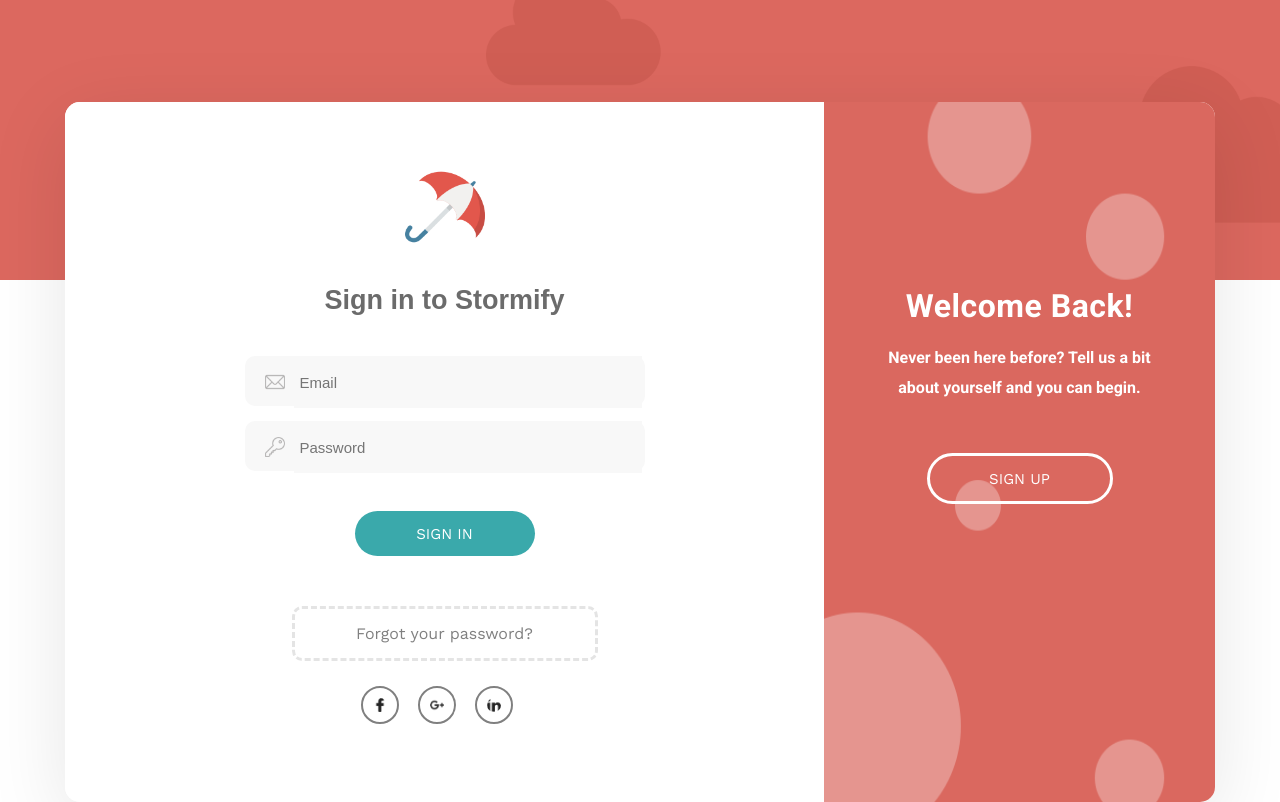
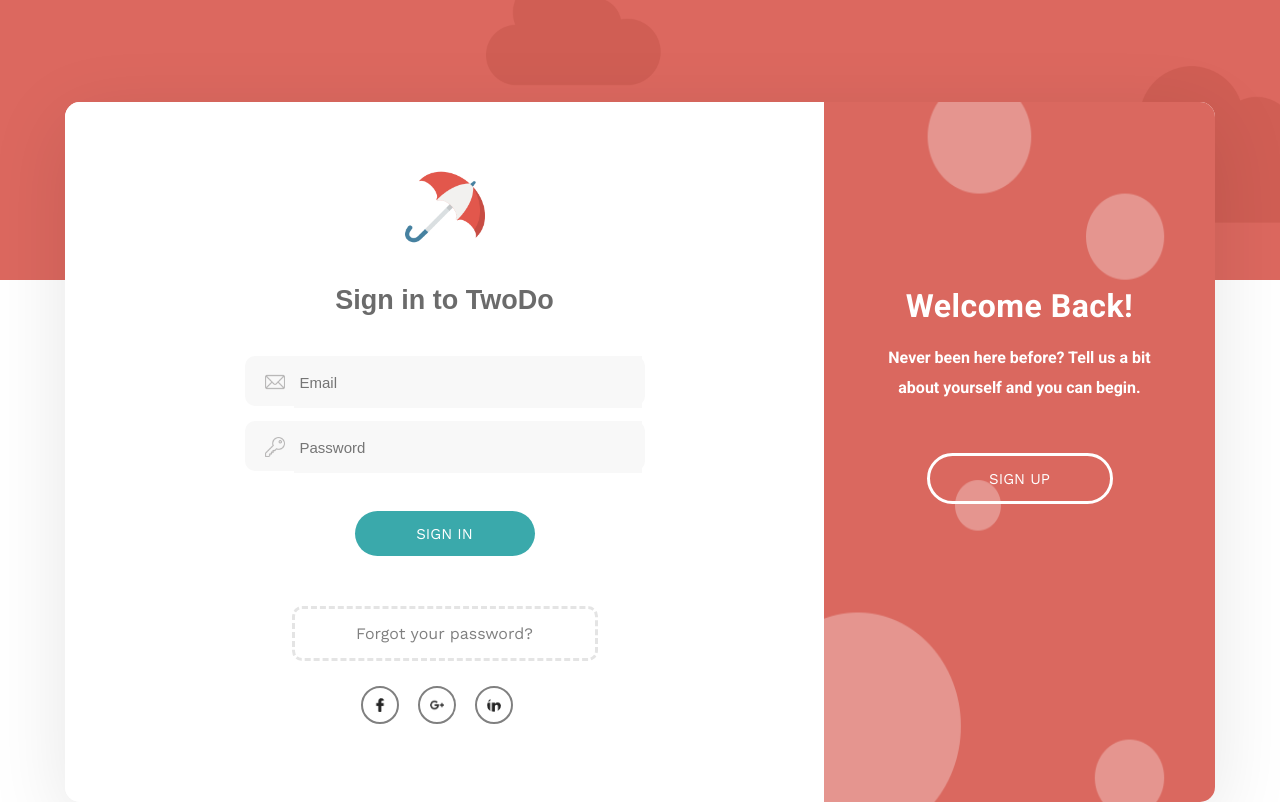
Before and after one commit to RichardFebres/is218p2, a PHP site: page /views/login.php in a window 1280 px wide. Run offline with PHP 8.4, Linux system fonts and the light colour scheme; data that the repository does not hold is empty.

Commit message:
change login header

```diff
--- a/views/login.php
+++ b/views/login.php
@@ -54,7 +54,7 @@ if (isset($_POST['username'], $_POST['password'])) {
     <div class="card-wrapper animation-slideRight" id="login">
         <section id="login-card-left">
             <div id="logo"></div>
-            <h3 id="card-header">Sign in to Stormify</h3>
+            <h3 id="card-header">Sign in to TwoDo</h3>
             <section id="error-container">
                     <span class="error"><?php
                         if (!empty($errors)) {
```
